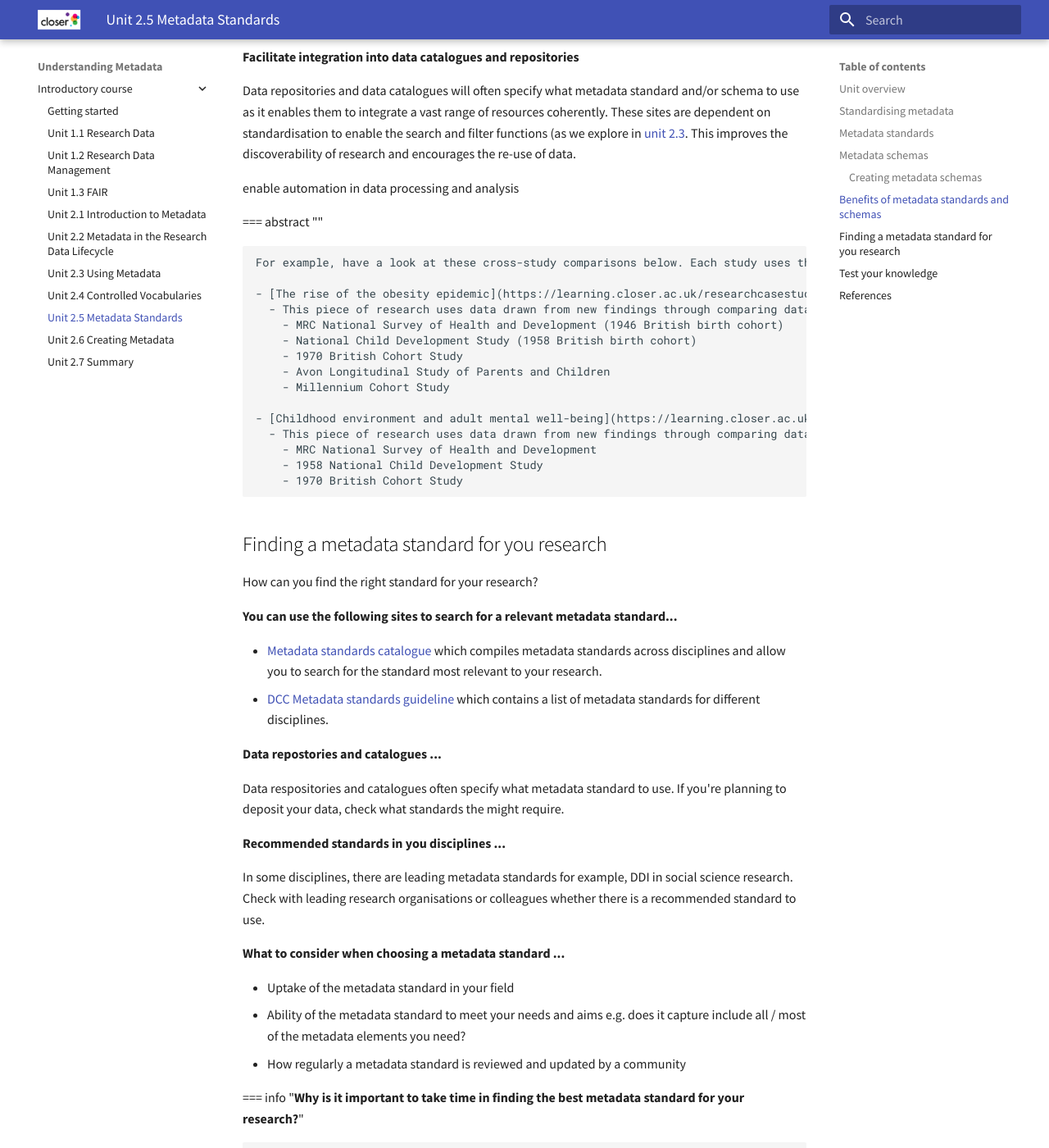
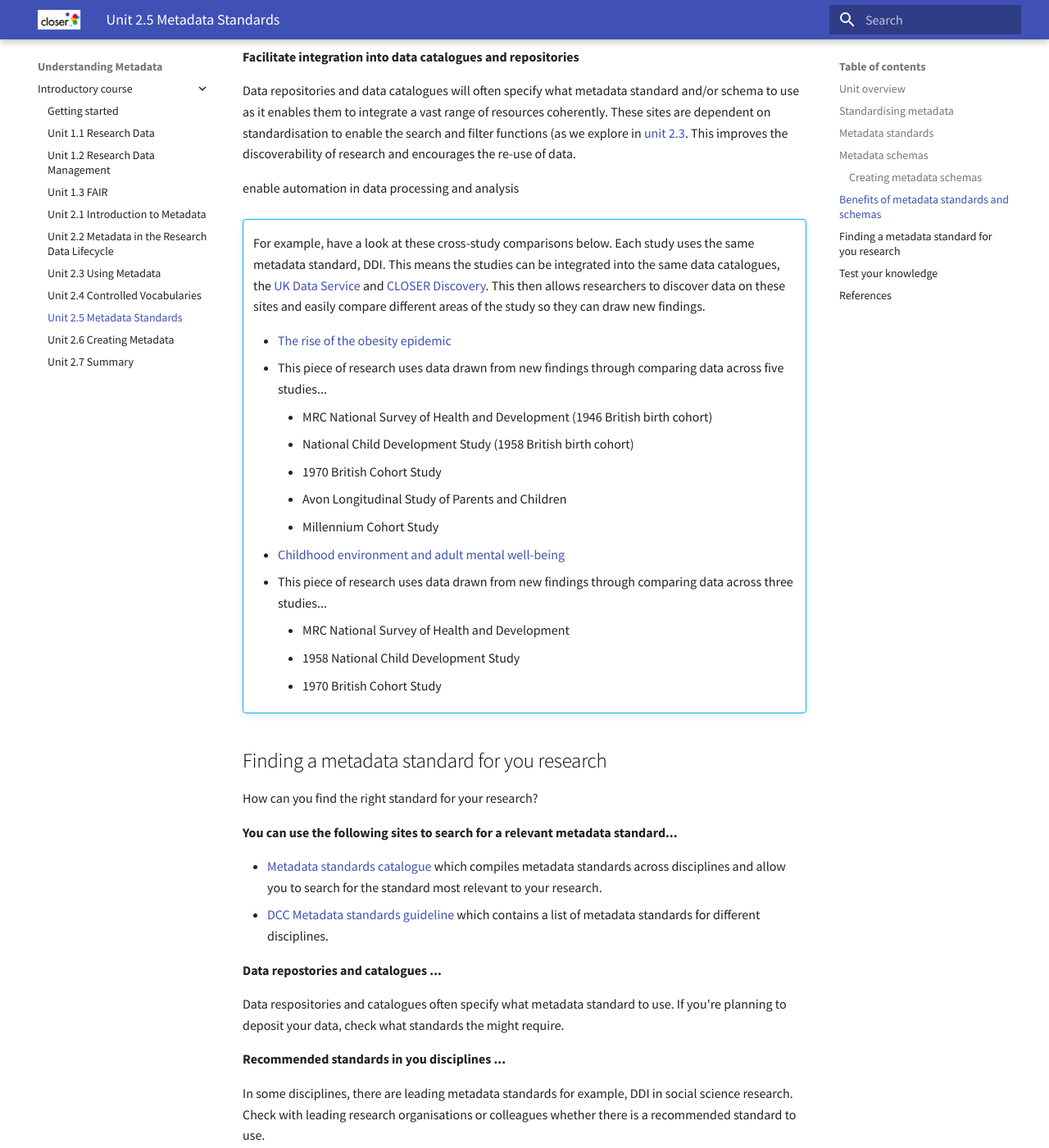
Before and after one commit to spuddybike/understanding-metadata, an MkDocs documentation site: the page built from docs/introduction/2.5 Metadata standards.md, in a window 1280 px wide and 1400 px high, scrolled down 4052 px. Shown: the whole window at 82% size. Built offline with MkDocs 1.6.1 and Material for MkDocs 9.7.7, drawn with Linux system fonts in a browser that asks for light colours; some of the changed text lies outside the part shown.

Commit message:
Update 2.5 Metadata standards.md

```diff
--- a/docs/introduction/2.5 Metadata standards.md
+++ b/docs/introduction/2.5 Metadata standards.md
@@ -129,7 +129,7 @@
 enable automation in data processing and analysis
 
 
-=== abstract ""
+!!! abstract ""
 
     For example, have a look at these cross-study comparisons below. Each study uses the same metadata standard, DDI. This means the studies can be integrated into the same data catalogues, the [UK Data Service](https://ukdataservice.ac.uk/find-data/browse/) and [CLOSER Discovery](https://discovery.closer.ac.uk/). This then allows researchers to discover data on these sites and easily compare different areas of the study so they can draw new findings.
 
@@ -171,7 +171,7 @@
 - How regularly a metadata standard is reviewed and updated by a community
 
 
-=== info "**Why is it important to take time in finding the best metadata standard for your research?**"
+!!! info "**Why is it important to take time in finding the best metadata standard for your research?**"
 
     The more widely a metadata standard is used, the more powerful it becomes. Having one main standard for a field helps simplify workflows, improve interoperability, and reduce confusion. When more people use the same standard, more data can work together, making research easier to share and compare. If you don’t choose the best standard for your research, your data may be harder to find and less useful for cross-study analysis.
 
```
